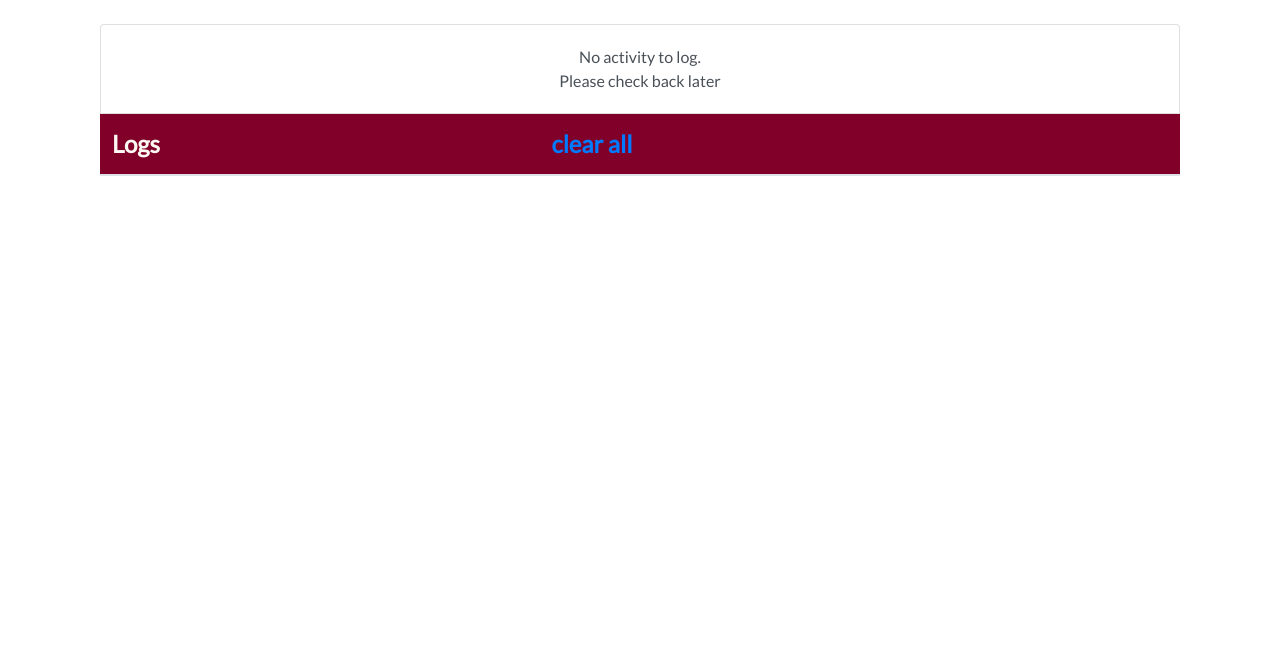
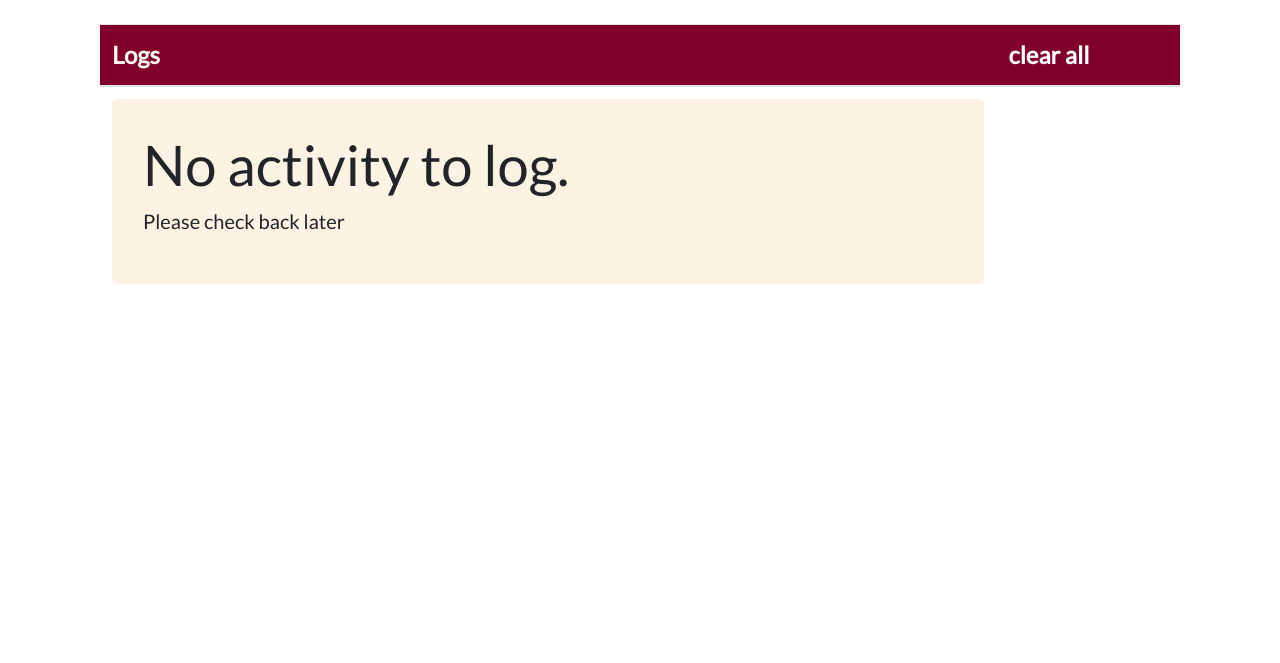
Before and after one commit to sardul3/web-valuation, a Django app: page /clear_log in a window 1280 px wide. Shown: the part 80-743 px from the top of the page. Run offline with Django 3.2, Linux system fonts and the light colour scheme; data comes from the database, SQL or seed files in the repository; both versions use the stored data as it was after the commit; lists and menus that the app fills with data are empty; some libraries are stand-ins or nearby versions.

Commit message:
fixed link for log

```diff
--- a/main/templates/main/logs.html
+++ b/main/templates/main/logs.html
@@ -28,7 +28,7 @@
     <thead class = "card-header">
       <tr>
         <th scope="col">Logs</th>
-        <th scope="col"><a href = "{%url 'main:clear_log'%}">clear all</a></th>
+        <th scope="col"><a  style="color:white;" href = "{%url 'main:clear_log'%}">clear all</a></th>
       </tr>
     </thead>
     <tbody>
@@ -38,8 +38,21 @@
         <td> {{log.created_at|timesince}} ago</td>
       </tr>
       {%empty%}
-      <a href= "#" class="list-group-item list-group-item-action text-center" style="padding:20px;"><span >No activity to log. <br/> Please check back later</span>
-       </a>
+      <tr>
+        <td>
+        <div class="jumbotron jumbotron-fluid" style="background-color: rgb(252, 243, 229); width:100%;">
+          <div class="container">
+            <h1 class="display-4">No activity to log.</h1>
+            <p class="lead">Please check back later
+              <br/>
+            </p>
+
+          </div>
+        </div>
+
+
+        </td>
+     </tr>
 
       {%endfor%}
     </tbody>
```
Also changed, not shown: db.sqlite3.
